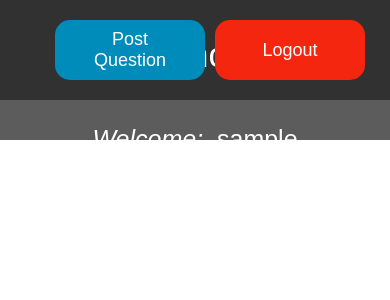
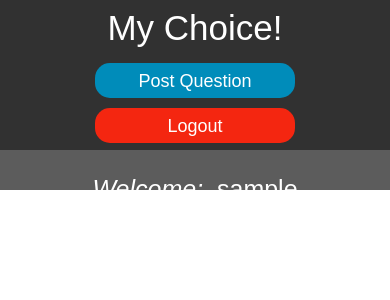
Before and after one commit to dgpshiva/MyChoice, a Flask app: template templates/index.html in a window 390 px wide. Shown: the top 300 px of the page. Run offline with Flask 2, Linux system fonts and the light colour scheme; the template is opened without the code that fills it: most values are stand-ins (such as "Sample title", 1, 10 or a date in 2020); some libraries are stand-ins or nearby versions.

Commit message:
Added ui changes for mobile

```diff
--- a/static/main.css
+++ b/static/main.css
@@ -85,7 +85,7 @@ body {
 
 
 /* Header */
-.main-header {
+#main-header {
     height: 100px;
     background: rgb(49, 49, 49);
     display: flex;
@@ -94,7 +94,7 @@ body {
     flex-flow: row wrap;
 }
 
-.main-header p {
+#main-header p {
     color: white;
     font-size: 35px;
 }
--- a/static/main.js
+++ b/static/main.js
@@ -24,6 +24,31 @@ var Choice = function(data) {
 /* View Model */
 var ViewModel = function() {
     var self = this;
+
+    // If mobile device
+    if (window.innerWidth < 400) {
+        document.getElementById("main-header").style.height = "150px"
+        document.getElementById("main-header-text").style.margin = "0px"
+        document.getElementById("header-buttons").style.position = "relative";
+        document.getElementById("header-buttons").style.right = "0px";
+        document.getElementById("header-buttons").style.flexFlow = "column wrap";
+        document.getElementById("header-buttons").style.alignItems = "center";
+        document.getElementById("header-buttons").style.justifyContent = "center";
+
+        document.getElementById("post-question-button").innerText = "Post Question";
+        document.getElementById("post-question-button").style.height = "35px";
+        document.getElementById("post-question-button").style.width = "200px";
+        document.getElementById("post-question-button").style.marginBottom = "10px";
+
+        document.getElementById("logout-button").style.height =  "35px";
+        document.getElementById("logout-button").style.width =  "200px";
+
+        document.getElementById("choices-div").style.width =  "85%";
+
+        document.getElementById("post-question-page-buttons-div").style.margin =  "75px 5px";
+        document.getElementById("submit-button").style.marginRight =  "10px";
+        document.getElementById("cancel-button").style.marginLeft =  "10px";
+    }
 
     // If iPad
     if (window.innerWidth > 400 && window.innerWidth < 800) {
@@ -220,6 +245,39 @@ var ViewModel = function() {
                         document.getElementById("ball"+(index+1)+"Id").style.width = size + "px";
                     });
 
+                    // If mobile device
+                    if (window.innerWidth < 400) {
+                        document.getElementById("choices-and-balls").style.display =  "flex";
+                        document.getElementById("choices-and-balls").style.flexFlow =  "column wrap";
+                        document.getElementById("choices-and-balls").style.alignItems =  "center";
+                        document.getElementById("choices-and-balls").style.justifyContent =  "center";
+
+                        document.getElementById("choice1Id").style.width =  "250px";
+                        document.getElementById("choice2Id").style.width =  "250px";
+                        document.getElementById("choice3Id").style.width =  "250px";
+                        document.getElementById("choice4Id").style.width =  "250px";
+                        document.getElementById("choice4Id").style.marginBottom =  "30px";
+
+                        document.getElementById("ball1Id").style.position =  "relative";
+                        document.getElementById("ball2Id").style.position =  "relative";
+                        document.getElementById("ball3Id").style.position =  "relative";
+                        document.getElementById("ball4Id").style.position =  "relative";
+
+                        document.getElementById("ball1Id").style.right =  "0px";
+                        document.getElementById("ball2Id").style.right =  "0px";
+                        document.getElementById("ball3Id").style.right =  "0px";
+                        document.getElementById("ball4Id").style.right =  "0px";
+
+                        document.getElementById("ball3Id").style.top =  "0px";
+                        document.getElementById("ball4Id").style.top =  "0px";
+
+                        document.getElementById("ball1Id").style.marginBottom =  "8px";
+                        document.getElementById("ball2Id").style.marginBottom =  "8px";
+                        document.getElementById("ball3Id").style.marginBottom =  "8px";
+
+                        document.getElementById("question-details-page-buttons-div").style.marginTop =  "25px";
+                    }
+
                     // If iPad
                     if (window.innerWidth > 400 && window.innerWidth < 800) {
                         document.getElementById("ball1Id").style.right =  "250px";
@@ -257,6 +315,10 @@ var ViewModel = function() {
         self.questionDetailsPage(false);
         self.postQuestionPage(false);
         self.questionsListPage(true);
+    };
+
+    self.choiceIdName = function(index) {
+        return 'choice'+(index+1)+'Id';
     };
 
     self.choiceClassName = function(index) {
--- a/templates/index.html
+++ b/templates/index.html
@@ -2,8 +2,8 @@
 {% block content %}
 
 <header>
-    <div class="main-header">
-        <p>My Choice!</p>
+    <div id="main-header">
+        <p id="main-header-text">My Choice!</p>
         <div id="header-buttons">
             <div class="post-question-button-div" data-bind="visible: !postQuestionPage()">
                 <button id="post-question-button" class="standard-button blue-button header-button" data-bind="click: postQuestion">Post <br> Question</button>
@@ -37,35 +37,33 @@
         <p class="posted-by">Posted By: <span data-bind="text: displayPostedBy"></span></p>
     </div>
 
-    <div class="choices-and-balls">
+    <div id="choices-and-balls">
         <ul class="display-choices" data-bind="foreach: choicesList">
-            <li data-bind="visible: choice, text: choice, css:$parent.choiceClassName($index()), click: $parent.castVote"></li>
+            <li data-bind="attr: {id: $parent.choiceIdName($index())}, visible: choice, text: choice, css:$parent.choiceClassName($index()), click: $parent.castVote"></li>
         </ul>
         <!-- ko foreach: choicesList -->
             <figure data-bind="attr: {id: $parent.ballIdName($index())}, visible: choice" class="bubble">
                 <p data-bind="text: votes"></p>
             </figure>
         <!-- /ko -->
+        <div id="question-details-page-buttons-div">
+            <button class="standard-button red-button back-button" data-bind="click: questionDetailsBack">Back</button>
+        </div>
     </div>
-
-    <div class="question-details-page-buttons-div">
-        <button class="standard-button red-button back-button" data-bind="click: questionDetailsBack">Back</button>
-    </div>
-
 </div>
 
 
 <div class="post-question-page-div" data-bind="visible: postQuestionPage()">
     <textarea name="post-question-text-area" class="post-question-text-area" cols="30" rows="10" data-bind="value: question" placeholder="Enter your question here."></textarea>
-    <div class="choices-div">
+    <div id="choices-div">
         <input type="text" name="choice1" id="choice1" placeholder="Choice 1" data-bind="value: choice1">
         <input type="text" name="choice2" id="choice2" placeholder="Choice 2" data-bind="value: choice2">
         <input type="text" name="choice3" id="choice3" placeholder="Choice 3" data-bind="value: choice3">
         <input type="text" name="choice4" id="choice4" placeholder="Choice 4" data-bind="value: choice4">
     </div>
-    <div class="post-question-page-buttons-div">
-        <button class="standard-button green-button submit-button" data-bind="click: postQuestionSubmit">Submit</button>
-        <button class="standard-button red-button cancel-button" data-bind="click: postQuestionCancel">Cancel</button>
+    <div id="post-question-page-buttons-div">
+        <button id="submit-button" class="standard-button green-button" data-bind="click: postQuestionSubmit">Submit</button>
+        <button id="cancel-button" class="standard-button red-button" data-bind="click: postQuestionCancel">Cancel</button>
     </div>
 </div>
 
--- a/templates/login.html
+++ b/templates/login.html
@@ -1,17 +1,24 @@
 {% extends "main.html" %}
 {% block content %}
 
-<header class="main-header">
-    <p>My Choice!</p>
+<header id="main-header">
+    <p id="main-header-text">My Choice!</p>
 </header>
 
-<div class="login-page-div">
+<div id="login-page-div">
     <h2>Welcome</h2>
     <input id="username" type="text" placeholder="Enter your name here" onfocus="this.placeholder = ''">
     <button class="standard-button blue-button" onclick="login()">Go &nbsp >>></button>
 </div>
 
 <script>
+
+    // If mobile device
+    if (window.innerWidth < 400) {
+        document.getElementById("login-page-div").style.marginTop = "50px";
+        document.getElementById("username").style.width = "250px";
+    }
+
     function login() {
 
         var username =  document.getElementById("username").value;
```
Also changed, not shown: other parts of static/main.css (+11 -11 lines).
